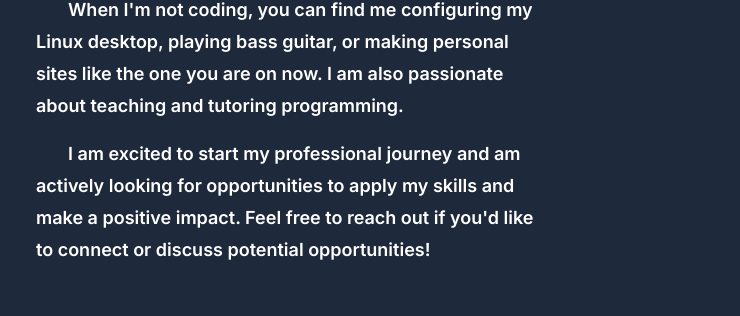
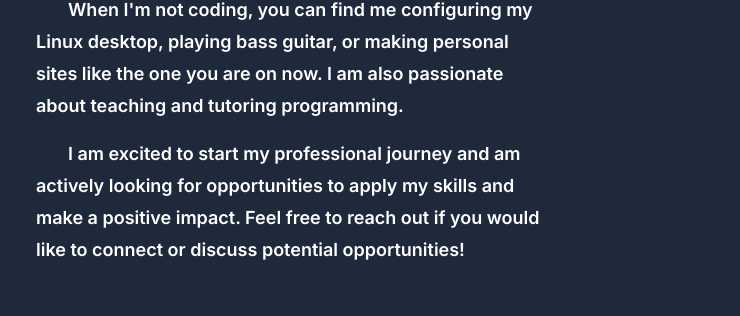
Before and after one commit to CtrlAltDelight/react-portfolio, a Next.js app: page / in a window 1280 px wide. Shown: the part 1830-2146 px from the top of the page, without its empty margins (348-1088 px from the left). Built offline with nearby package versions, Linux system fonts and the light colour scheme.

Commit message:
Escaped even more apostrophies

```diff
--- a/src/app/page.tsx
+++ b/src/app/page.tsx
@@ -189,7 +189,7 @@ export default function Home() {
 								<p>
 									I am excited to start my professional journey and am actively
 									looking for opportunities to apply my skills and make a positive
-									impact. Feel free to reach out if you'd like to connect or
+									impact. Feel free to reach out if you would like to connect or
 									discuss potential opportunities!
 								</p>
 							</div>
```
